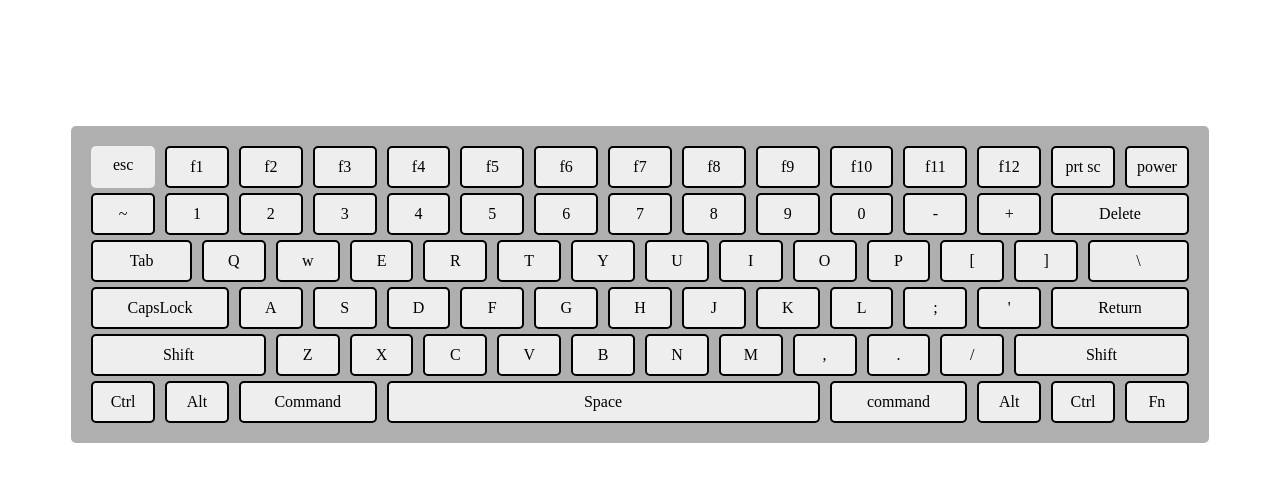
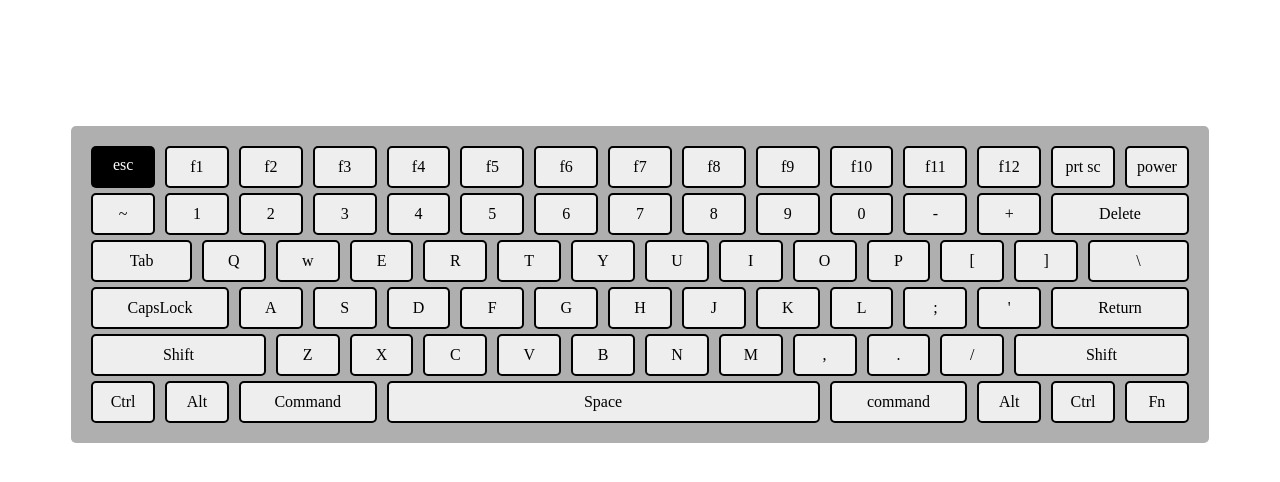
Before and after one commit to Mohan-52/keyboard, a plain HTML site: page index.html in a window 1280 px wide. In both pictures the pointer is over the element "esc". Drawn offline with Linux system fonts and the light colour scheme.

Commit message:
added transistion

```diff
--- a/style.css
+++ b/style.css
@@ -23,9 +23,14 @@ body * {
     border-radius: 5px;
     background-color: #eee;
     grid-column: span 2;
+    transition: all 0.4s ease-in;
 }
 .key:hover {
     border: none;
+    cursor: pointer;
+    background-color: black;
+    color: white;
+    transition: all 0.4s ease-in;
 
   }
   .delete{
```
